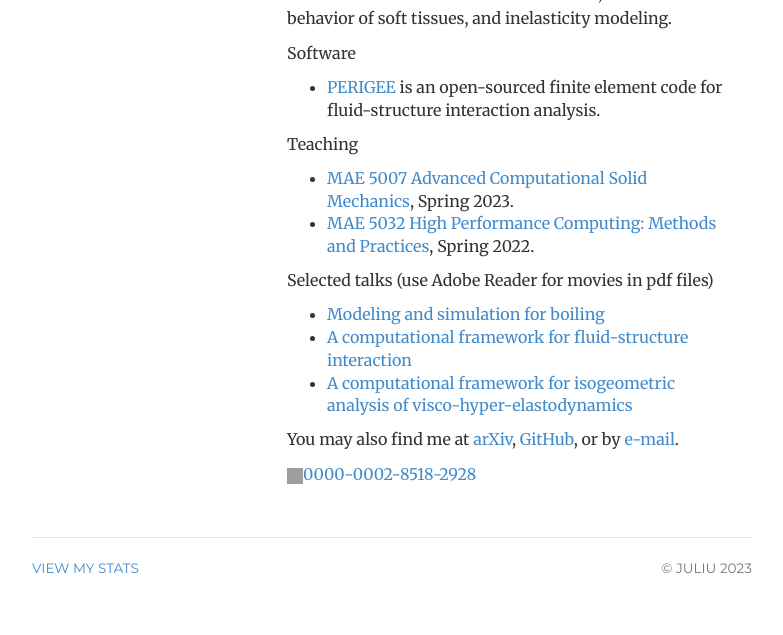
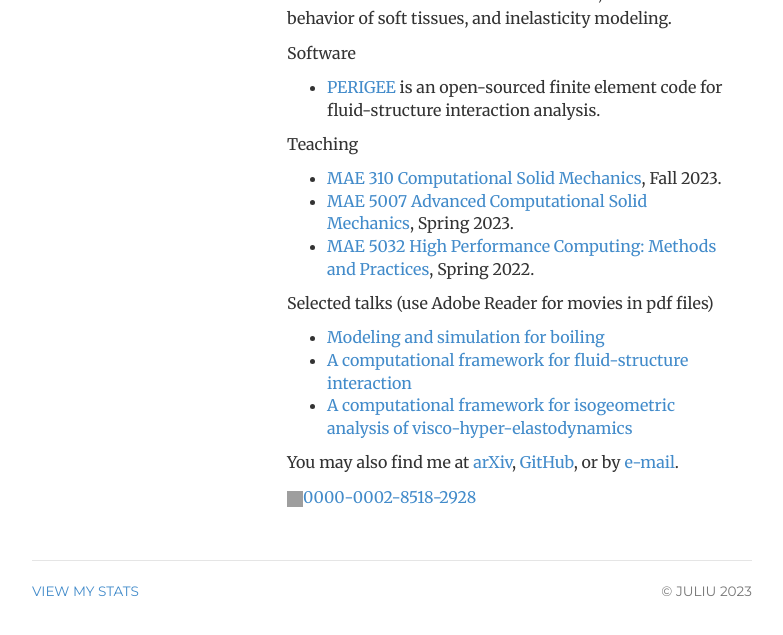
Before and after one commit to ju-liu/ju-liu.github.io, a Jekyll site: the page built from index.html, in a window 1280 px wide, cut to the strip 324-977 px from the top of the page. Shown: the top 635 px of the strip, without its empty margins (248-1031 px from the left). Built offline with Jekyll 4.4.1, drawn with Linux system fonts in a browser that asks for light colours; nearby versions of some CDN libraries; library files that are not in the unit come from our copies; comment, search, counter and statistics services are not loaded; grey boxes are pictures that could not be loaded.

Commit message:
add pages

```diff
--- a/index.html
+++ b/index.html
@@ -23,13 +23,14 @@ description:
 
     <p>Software</p>
     <ul>
-	<li><a href="https://github.com/APSIS-ANALYSIS/PERIGEE">PERIGEE</a> is an open-sourced finite element code for fluid-structure interaction analysis.</li>
+      <li><a href="https://github.com/APSIS-ANALYSIS/PERIGEE">PERIGEE</a> is an open-sourced finite element code for fluid-structure interaction analysis.</li>
     </ul>
 
     <p>Teaching</p>
     <ul>
-	<li><a href="https://ju-liu.github.io/teaching/FEM-2023-Spring/index.html">MAE 5007 Advanced Computational Solid Mechanics</a>, Spring 2023.</li>
-	<li><a href="https://github.com/M3C-Lab/MAE-5032-2022-Spring">MAE 5032 High Performance Computing: Methods and Practices</a>, Spring 2022.</li>
+      <li><a href="https://github.com/ju-liu/MAE-310-2023F">MAE 310 Computational Solid Mechanics</a>, Fall 2023.</li>
+      <li><a href="https://ju-liu.github.io/teaching/FEM-2023-Spring/index.html">MAE 5007 Advanced Computational Solid Mechanics</a>, Spring 2023.</li>
+      <li><a href="https://github.com/M3C-Lab/MAE-5032-2022-Spring">MAE 5032 High Performance Computing: Methods and Practices</a>, Spring 2022.</li>
     </ul>
 
     <p>Selected talks (use Adobe Reader for movies in pdf files)</p>
```
